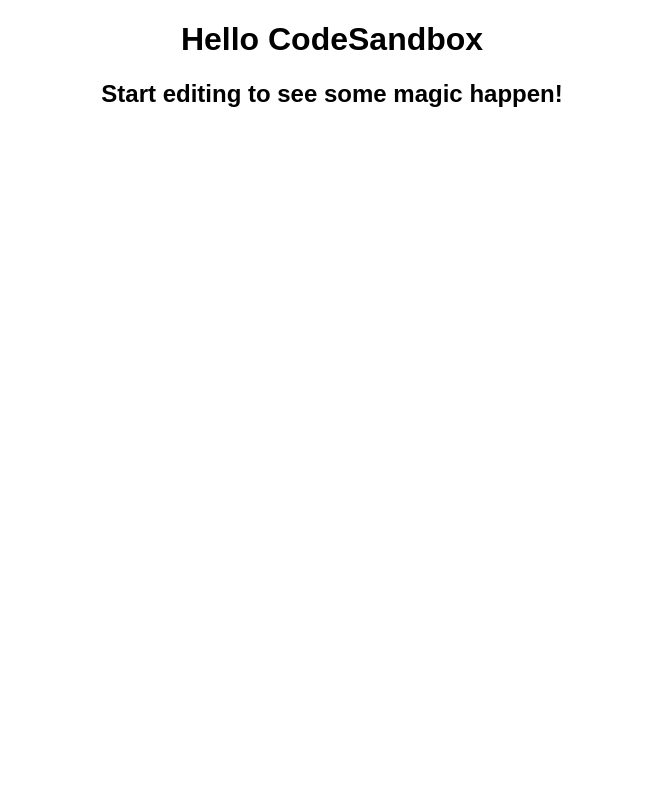
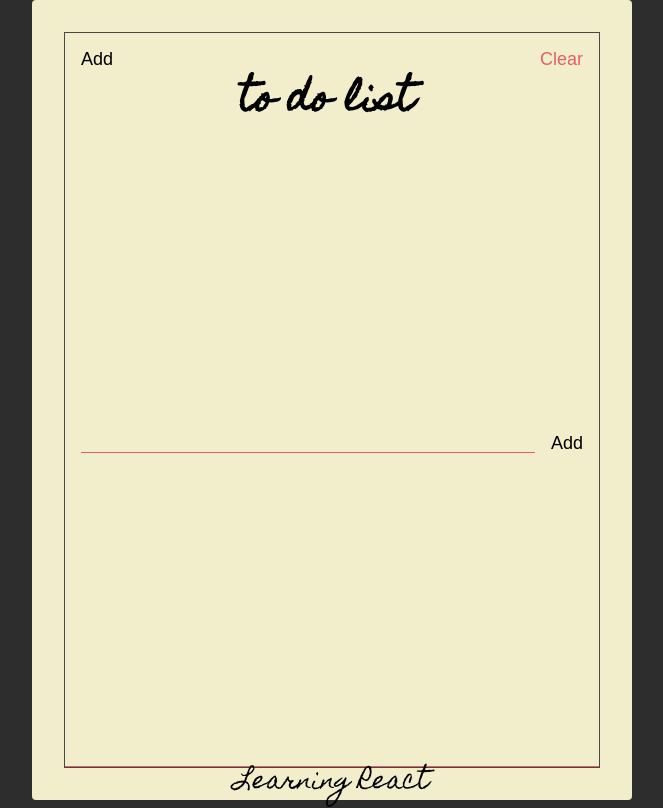
Before and after one commit to Fikrifire19/react-todo-list, a React (Create React App) app: page / in a window 1280 px wide. Shown: the whole page, without its empty margins (308-971 px from the left). Built offline with nearby package versions, Linux system fonts and the light colour scheme.

Commit message:
penambahan component dan style

```diff
--- a/public/index.html
+++ b/public/index.html
@@ -1,16 +1,22 @@
 <!DOCTYPE html>
 <html lang="en">
-
   <head>
-	<meta charset="utf-8">
-	<meta name="viewport" content="width=device-width, initial-scale=1, shrink-to-fit=no">
-	<meta name="theme-color" content="#000000">
+    <meta charset="utf-8" />
+    <meta
+      name="viewport"
+      content="width=device-width, initial-scale=1, shrink-to-fit=no"
+    />
+    <meta name="theme-color" content="#000000" />
     <!--
       manifest.json provides metadata used when your web app is added to the
       homescreen on Android. See https://developers.google.com/web/fundamentals/engage-and-retain/web-app-manifest/
     -->
-	<link rel="manifest" href="%PUBLIC_URL%/manifest.json">
-	<link rel="shortcut icon" href="%PUBLIC_URL%/favicon.ico">
+    <link rel="manifest" href="%PUBLIC_URL%/manifest.json" />
+    <link rel="shortcut icon" href="%PUBLIC_URL%/favicon.ico" />
+    <link
+      href="https://fonts.googleapis.com/css2?family=Homemade+Apple&display=swap"
+      rel="stylesheet"
+    />
     <!--
       Notice the use of %PUBLIC_URL% in the tags above.
       It will be replaced with the URL of the `public` folder during the build.
@@ -39,5 +45,4 @@
       To create a production bundle, use `npm run build` or `yarn build`.
     -->
   </body>
-
 </html>
--- a/src/App.js
+++ b/src/App.js
@@ -4,8 +4,26 @@ import "./styles.css";
 export default function App() {
   return (
     <div className="App">
-      <h1>Hello CodeSandbox</h1>
-      <h2>Start editing to see some magic happen!</h2>
+      <div className="container">
+        <div className="frame">
+          <section className="header">
+            <button className="header-btn">Add</button>
+            <h1 className="header-title">To Do List</h1>
+            <button className="header-btn main-color-red">Clear</button>
+          </section>
+          <section className="add">
+            <form action="" className="add-form">
+              <input type="text" className="add-input" />
+              <button className="add-btn">Add</button>
+            </form>
+          </section>
+          <section className="todos">
+            <div className="todo">
+              <p className="text-todo">Learning React</p>
+            </div>
+          </section>
+        </div>
+      </div>
     </div>
   );
 }
--- a/src/styles.css
+++ b/src/styles.css
@@ -2,3 +2,112 @@
   font-family: sans-serif;
   text-align: center;
 }
+* {
+  box-sizing: border-box;
+}
+:root {
+  --main-color-red: #e06262;
+}
+.main-color-red {
+  color: var(--main-color-red);
+}
+html {
+  font-size: 10px;
+}
+body {
+  display: flex;
+  justify-content: center;
+  align-content: center;
+  align-items: center;
+  background-color: #2d2d2d;
+  height: 100vh;
+}
+
+body,
+html {
+  margin: 0px;
+  padding: 0px;
+  font-family: -apple-system, BlinkMacSystemFont, "Segoe UI", Roboto, Oxygen,
+    Ubuntu, Cantarell, "Open Sans", "Helvetica Neue", sans-serif;
+}
+.container {
+  width: 600px;
+  height: 800px;
+  border-radius: 4px;
+  background-color: #f2eecb;
+  padding: 32px;
+}
+.frame {
+  border: 1px solid #484848;
+  height: 100%;
+  display: flex;
+  flex-direction: column;
+  justify-content: space-between;
+}
+.header {
+  display: flex;
+  align-items: flex-start;
+}
+.header-title {
+  text-align: center;
+  font-size: 3.6rem;
+  font-family: "Homemade Apple", sans-serif;
+  text-transform: lowercase;
+  flex: 1;
+}
+.header-btn {
+  font-size: 1.8rem;
+  font-family: "Bungee", sans-serif;
+  padding: 16px;
+  background: unset;
+  outline: unset;
+  border: unset;
+  cursor: pointer;
+}
+.add {
+  padding: 16px;
+}
+.add-form {
+  display: flex;
+  align-items: flex-start;
+}
+.add-input {
+  border: unset;
+  background: unset;
+  padding: 0 64px;
+  flex: 1;
+  border-bottom: 1px solid var(--main-color-red);
+  outline: unset;
+  font-family: "Homemade Apple", sans-serif;
+  font-size: 16px;
+  text-transform: lowercase;
+}
+.add-btn {
+  background: unset;
+  border: unset;
+  outline: unset;
+  font-size: 1.8rem;
+  font-family: "Bungee", sans-serif;
+  padding: 16px;
+  padding-right: unset;
+  cursor: pointer;
+}
+.todos {
+  display: flex;
+  flex-direction: column;
+}
+.todo {
+  position: relative;
+  flex: 1 0 auto;
+  text-align: center;
+  min-height: 34px;
+  margin: 16px 0 0;
+  font-family: "Homemade Apple", sans-serif;
+  font-size: 24px;
+  border-bottom: 1px solid var(--main-color-red);
+}
+.text-todo {
+  position: absolute;
+  left: 50%;
+  transform: translate(-50%);
+}
```
Lines whose indentation alone changed are shown as unchanged.
